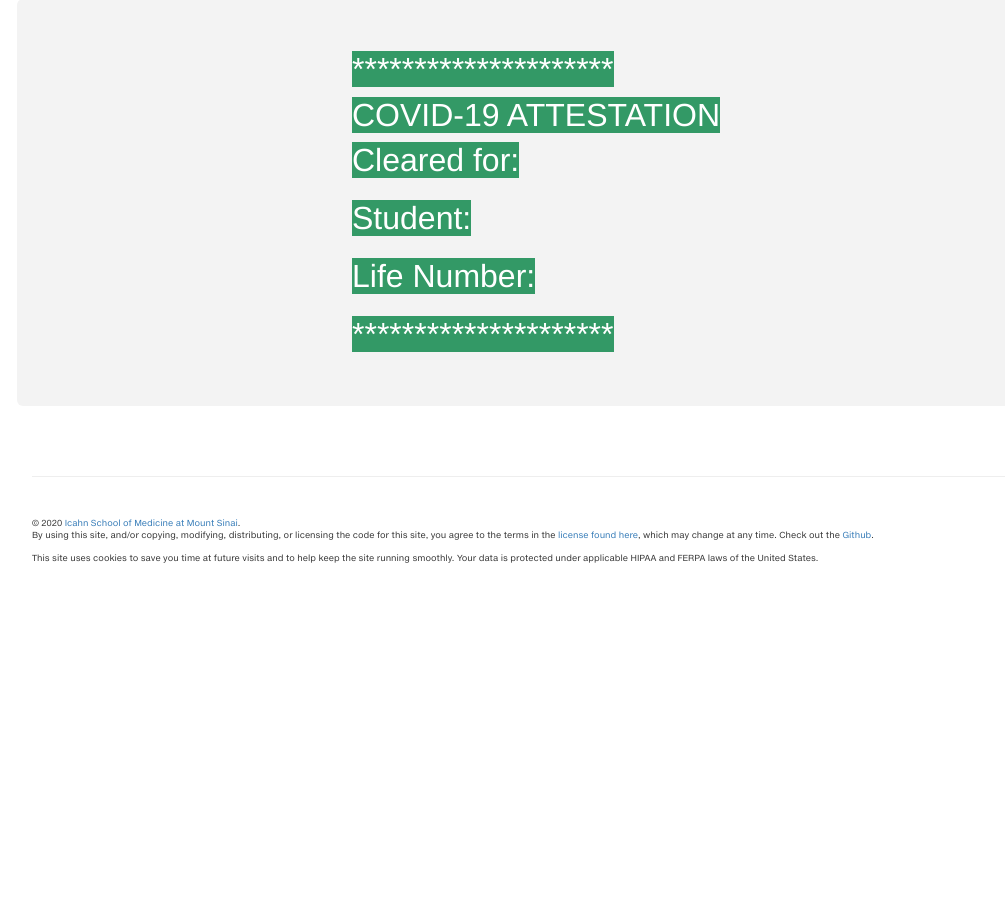
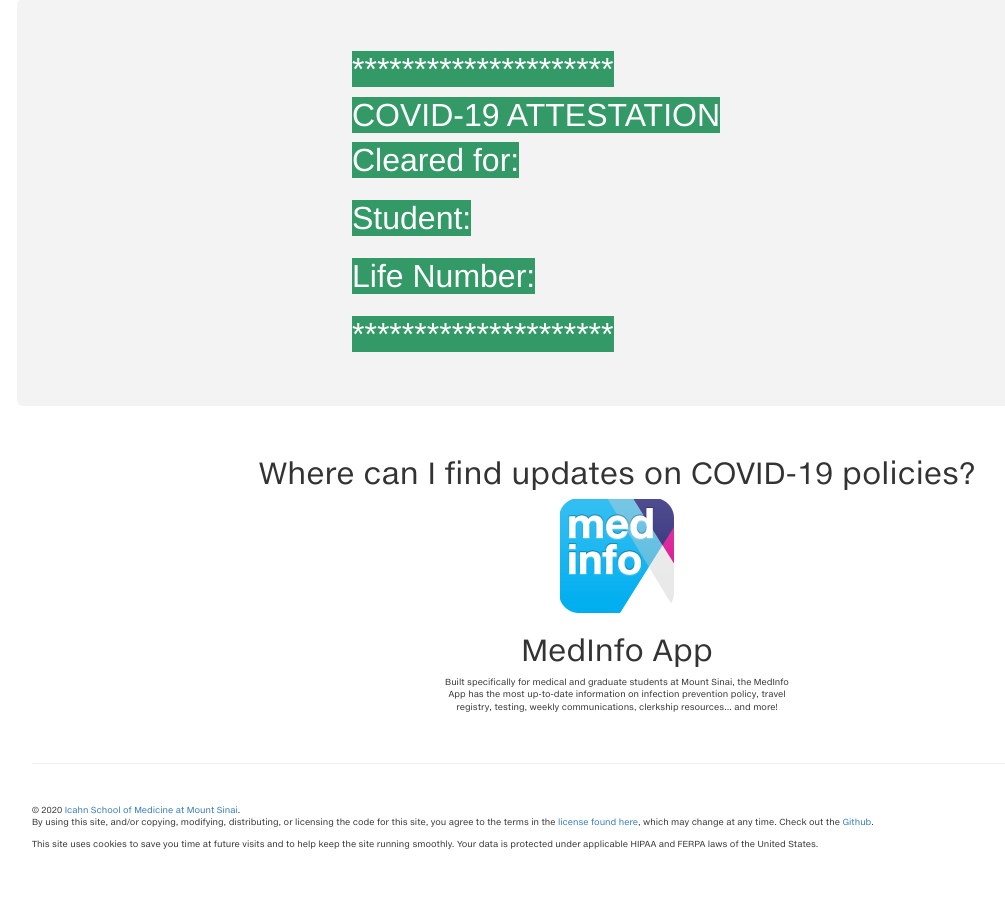
Before and after one commit to ryananeff/medtracker, a Python web app: template medtracker/templates/survey_complete.html in a window 1280 px wide. Shown: the part 496-1397 px from the top of the page, without its empty margins (38-1043 px from the left). Before the commit the page ends 1059 px from the top, so only its background shows below. Run offline with Jinja, Linux system fonts and the light colour scheme; the template is opened without the code that fills it, so the values that code supplies are empty; some libraries are stand-ins or nearby versions; some web fonts are replaced.

Commit message:
added medinfo app links

```diff
--- a/assets/main.css
+++ b/assets/main.css
@@ -64,7 +64,7 @@ select {
 .img-circle {
 	horizontal-align:middle;
 	border-radius:50%;
-	height:150px;
+	height:100px;
 }
 
 .col-lg-4 {
--- a/medtracker/templates/survey_complete.html
+++ b/medtracker/templates/survey_complete.html
@@ -50,17 +50,20 @@
     		</div>
 	    </div><!-- /.container -->
 </div>
-	<script type="text/javascript">
-	function toggleRedcap() {
-	  var x = document.getElementById("redcap_fmt");
-	  var y = document.getElementById("shc_fmt");
-	  if (x.style.display === "none") {
-	    x.style.display = "block";
-	    y.style.display = "none";
-	  } else {
-	    x.style.display = "none";
-	    y.style.display = "block";
-	  }
-	}
-	</script>
+<div class="container">
+	<div class="row justify-content-center">
+		<p class="h2 title text-center">Where can I find updates on COVID-19 policies?</p>
+		<div class="row justify-content-center">
+			<div class="col col-lg-4">
+			</div>
+			<div class="col col-lg-4">
+				<a href="http://medinfo.mssm.edu/"><img src="/assets/images/medinfo_icon.png"></a>
+				<h2>MedInfo App</h2>
+				<p>Built specifically for medical and graduate students at Mount Sinai, the MedInfo App has the most up-to-date information on infection prevention policy, travel registry, testing, weekly communications, clerkship resources... and more!</p>
+			</div>
+			<div class="col col-lg-4">
+			</div>
+		</div>
+	</div>
+</div>
 	    {% endblock %}
```
Also changed, not shown: medtracker/templates/index.html (+14 -2 lines), medtracker/templates/survey_exit.html (+17 -0 lines), assets/images/medinfo_icon.png (added).
